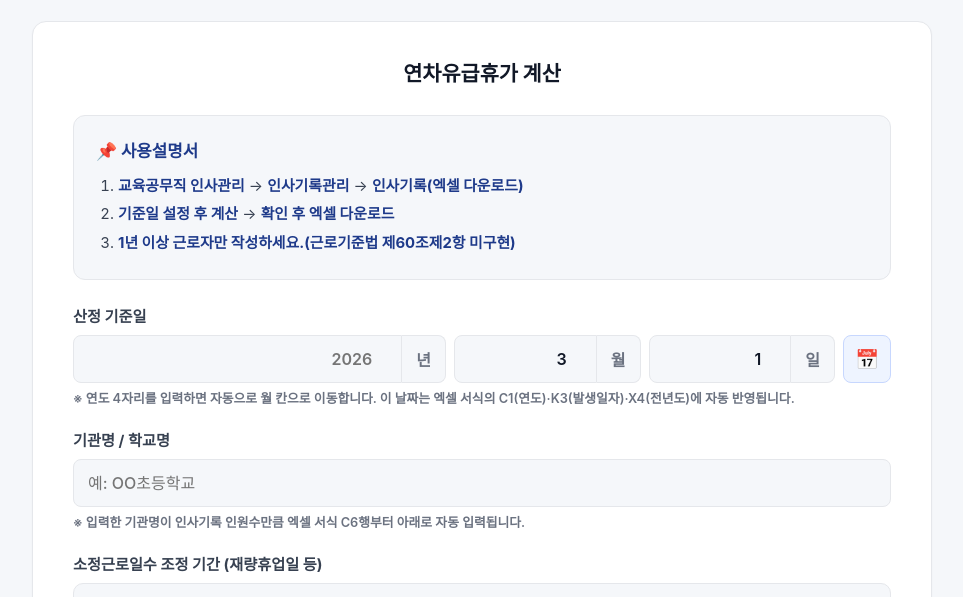
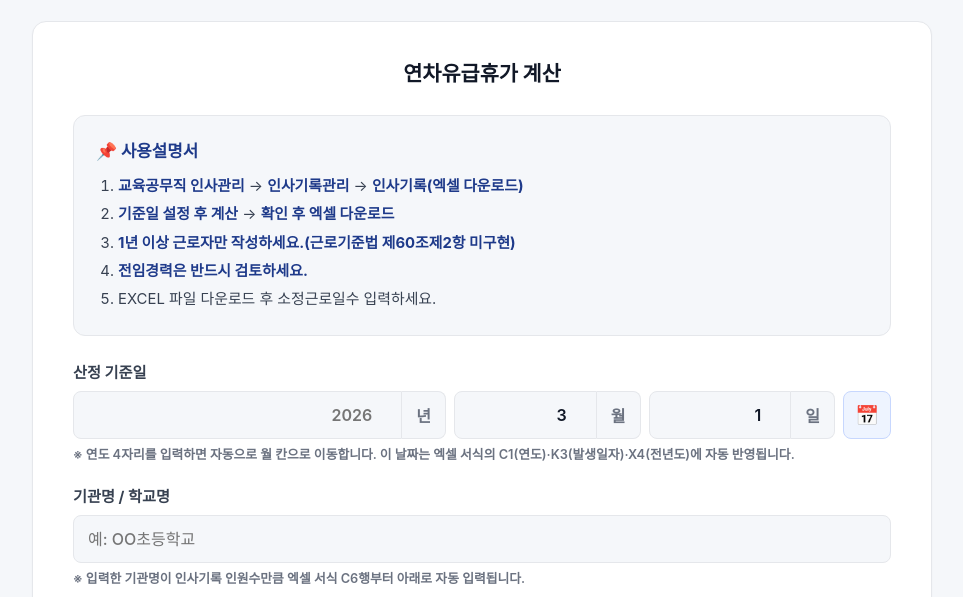
Before and after one commit to sma05023-cyber/holiday, a plain HTML site: page index.html in a window 1280 px wide. Shown: the part 157-754 px from the top of the page, without its empty margins (158-1121 px from the left). Drawn offline with nearby package versions, Linux system fonts and the light colour scheme.

Commit message:
Update index.html

```diff
--- a/index.html
+++ b/index.html
@@ -104,6 +104,8 @@
         <li><strong>교육공무직 인사관리</strong> → <strong>인사기록관리</strong> → <strong>인사기록(엑셀 다운로드)</strong></li>
         <li><strong>기준일 설정 후 계산</strong> → <strong>확인 후 엑셀 다운로드</strong></li>
         <li><strong>1년 이상 근로자만 작성하세요.(근로기준법 제60조제2항 미구현)</strong></li>
+        <li><strong>전임경력은 반드시 검토하세요.</strong></li>
+        <li>EXCEL 파일 다운로드 후 소정근로일수 입력하세요.</li>
       </ol>
     </div>
 
```
